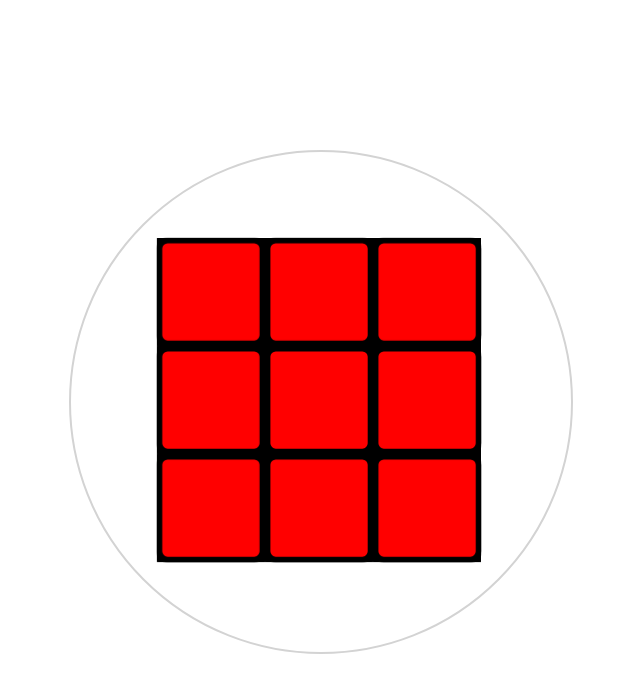
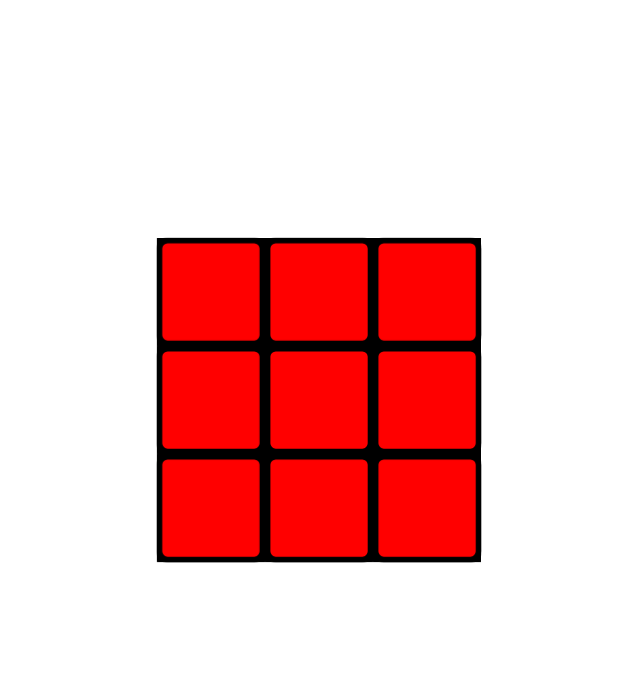
Before and after one commit to zS1L3NT/web-react-rubikscube, a React (Vite) app: page / in a window 1280 px wide. Shown: the top 692 px of the page, without its empty margins (321-961 px from the left). Built offline with nearby package versions, Linux system fonts and the light colour scheme.

Commit message:
Removed all references to handles

```diff
--- a/src/components/Cube.tsx
+++ b/src/components/Cube.tsx
@@ -1,7 +1,6 @@
-import CubeHandle from "./Handles/CubeHandle"
 import Square from "./Square"
 import Surface from "./Surface"
-import { iCubeData, iVector2D, iVector3D } from "../types.d"
+import { iCubeData, iVector2D } from "../types.d"
 import { useState } from "react"
 
 interface Props {
@@ -11,7 +10,6 @@ interface Props {
 const Cube = (props: Props): JSX.Element => {
 	const { cubeData } = props
 
-	const [rotation, setRotation] = useState<iVector3D>({ x: 0, y: 0, z: 0 })
 	const [cursor, setCursor] = useState<iVector2D>({ x: 0, y: 0 })
 	const [drag, setDrag] = useState<iVector2D | null>(null)
 
@@ -53,13 +51,6 @@ const Cube = (props: Props): JSX.Element => {
 								? `rotateX(${-drag.y * 0.5}deg) rotateY(${drag.x * 0.5}deg)`
 								: ""
 						}}>
-						<div
-							className="rotation-wrapper"
-							style={{
-								transform: `rotateX(${-rotation.x}rad) rotateY(${-rotation.y}rad) rotateZ(${
-									rotation.z
-								}rad)`
-							}}>
 						{cubeData.map(({ correct, current }) => (
 							<Square key={`${correct.face}-${correct.position}`} {...current} />
 						))}
@@ -68,10 +59,6 @@ const Cube = (props: Props): JSX.Element => {
 							.map((_, i) => (
 								<Surface key={i} i={i} />
 							))}
-							{(["x", "y", "z"] as const).map(axis => (
-								<CubeHandle key={axis} axis={axis} setRotation={setRotation} />
-							))}
-						</div>
 					</div>
 				</div>
 			</div>
--- a/src/components/Handles/CubeHandle.tsx
+++ /dev/null
@@ -1,50 +0,0 @@
-import React, { useState } from "react"
-import { iVector3D } from "../../types"
-
-interface Props {
-	axis: "x" | "y" | "z"
-	setRotation: React.Dispatch<React.SetStateAction<iVector3D>>
-}
-
-const CubeHandle = (props: Props) => {
-	const { axis, setRotation } = props
-
-	const [previousAngle, setPreviousAngle] = useState(0)
-	const [dragging, setDragging] = useState(false)
-
-	const getDragAngle = (event: React.MouseEvent<HTMLDivElement, MouseEvent>) => {
-		const angle = Math.atan2(
-			window.innerHeight / 2 - event.clientY,
-			window.innerWidth / 2 - event.clientX
-		)
-
-		return angle - previousAngle
-	}
-
-	const onMouseDown = () => {
-		setDragging(true)
-	}
-
-	const onMouseMove = (event: React.MouseEvent<HTMLDivElement, MouseEvent>) => {
-		if (dragging) {
-			console.log(axis, getDragAngle(event))
-			setRotation(rotation => ({ ...rotation, [axis]: getDragAngle(event) }))
-		}
-	}
-
-	const onMouseUp = (event: React.MouseEvent<HTMLDivElement, MouseEvent>) => {
-		setDragging(false)
-		setPreviousAngle(getDragAngle(event))
-	}
-
-	return (
-		<div
-			className={`cube-handle cube-handle-${axis} ${dragging ? `cube-handle-${axis}-active` : ""}`}
-			onMouseDown={onMouseDown}
-			onMouseMove={onMouseMove}
-			onMouseUp={onMouseUp}
-		/>
-	)
-}
-
-export default CubeHandle
--- a/src/scss/_cube_handle.scss
+++ /dev/null
@@ -1,35 +0,0 @@
-.cube-handle {
-	position: absolute;
-	width: 500px;
-	height: 500px;
-	border: 2.5px solid lightgrey;
-	border-radius: 50%;
-
-	&:hover {
-		border: 2.5px solid grey;
-	}
-
-	$axises: (
-		"x": rotateY(90deg) translate3d(0, -100px, -100px),
-		"y": rotateX(90deg) translate3d(-100px, 0, 100px),
-		"z": translate3d(-100px, -100px, 0)
-	);
-
-	@each $axis, $transform in $axises {
-		&-#{$axis} {
-			transform: $transform;
-		}
-	}
-
-	$colors: (
-		"x": red,
-		"y": green,
-		"z": blue
-	);
-
-	@each $axis, $color in $colors {
-		&-#{$axis}-active {
-			border: 2.5px solid $color !important;
-		}
-	}
-}
--- a/src/styles.scss
+++ b/src/styles.scss
@@ -43,8 +43,6 @@ body,
 
 			@import "./scss/square";
 			@import "./scss/surface";
-			@import "./scss/cube_handle";
-			@import "./scss/row_handle";
 		}
 	}
 }
--- a/src/types.d.ts
+++ b/src/types.d.ts
@@ -45,7 +45,3 @@ export interface iVector2D {
 	x: number
 	y: number
 }
-
-export interface iVector3D extends iVector2D {
-	z: number
-}
```
Also changed, not shown: src/components/Handles/RowHandle.tsx (deleted, +0 -7 lines), src/scss/_row_handle.scss (deleted). Lines whose indentation alone changed are shown as unchanged.
